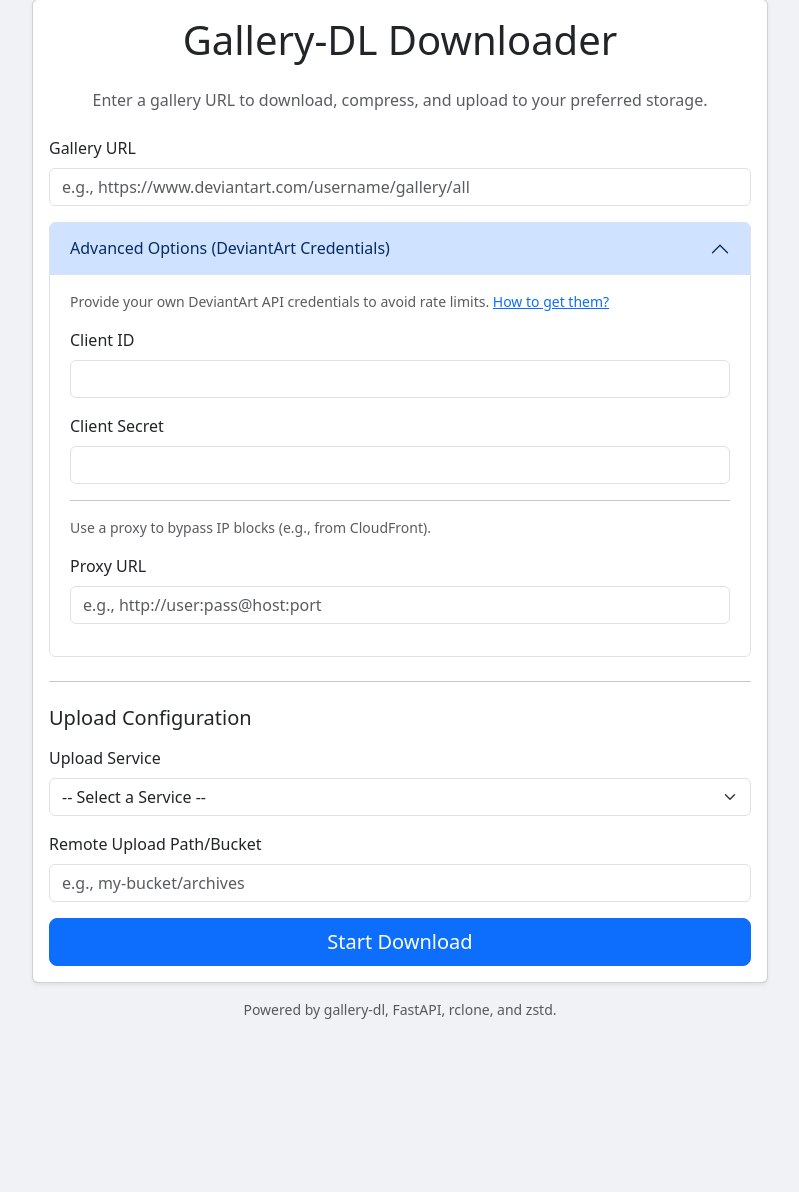
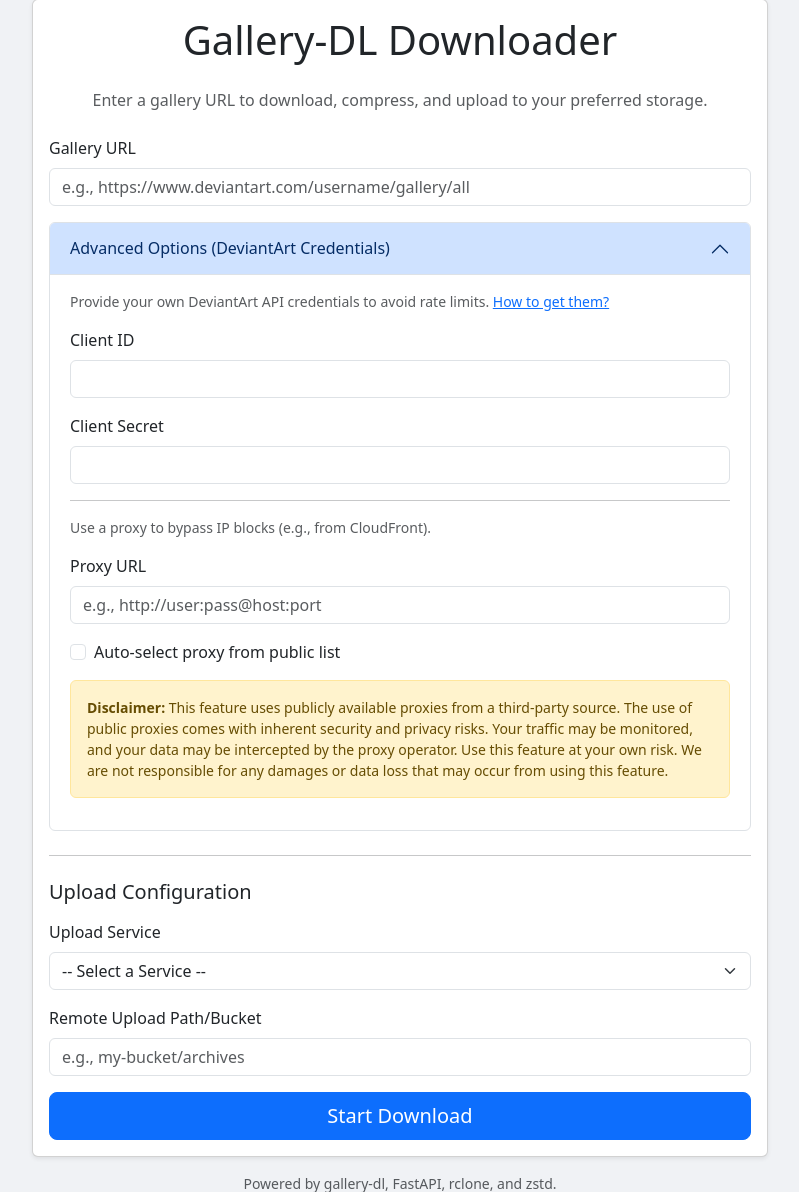
Before and after one commit to Jyf0214/web-dl-manager, a FastAPI app: page / in a window 1280 px wide, after a click on "Advanced Options (DeviantArt Credentials)". Shown: the part 51-1243 px from the top of the page, without its empty margins (240-1039 px from the left). Before the commit the page ends 1070 px from the top, so only its background shows below. Run offline with FastAPI, Linux system fonts and the light colour scheme; parts of the project's set-up code (start-up, migrations or seed data) failed here and were passed over; some libraries are stand-ins or nearby versions.

Commit message:
feat: Add auto-proxy feature and disclaimer
This commit introduces a feature to automatically select a proxy from a public list to bypass IP blocks. It also adds a disclaimer to the UI regarding the risks of using public proxies.

```diff
--- a/app/main.py
+++ b/app/main.py
@@ -2,6 +2,7 @@ import os
 import uuid
 import asyncio
 import httpx
+import random
 from pathlib import Path
 from fastapi import FastAPI, Request, Form, HTTPException
 from fastapi.responses import HTMLResponse, RedirectResponse
@@ -25,6 +26,15 @@ app = FastAPI(title="Gallery-DL Web UI")
 templates = Jinja2Templates(directory=str(BASE_DIR / "templates"))
 
 # --- Helper Functions ---
+async def get_random_proxy() -> str:
+    """Fetches a list of HTTP proxies and returns a random one."""
+    proxy_list_url = "https://raw.githubusercontent.com/TheSpeedX/PROXY-List/master/http.txt"
+    async with httpx.AsyncClient() as client:
+        response = await client.get(proxy_list_url)
+        response.raise_for_status()
+        proxies = response.text.splitlines()
+        return random.choice(proxies)
+
 async def run_command(command: str, command_to_log: str, status_file: Path):
     """Runs a shell command asynchronously, logs its progress in real-time, and has a timeout."""
     with open(status_file, "a") as f:
@@ -140,18 +150,26 @@ async def process_download_job(task_id: str, url: str, service: str, upload_path
         with open(status_file, "w") as f:
             f.write(f"Starting job {task_id} for URL: {url}\n")
 
+        proxy = params.get("proxy")
+        if params.get("auto_proxy"):
+            with open(status_file, "a") as f:
+                f.write("Auto-selecting proxy...\n")
+            proxy = await get_random_proxy()
+            with open(status_file, "a") as f:
+                f.write(f"Using proxy: {proxy}\n")
+
         gallery_dl_cmd = f"gallery-dl --verbose -D {task_download_dir}"
         if params.get("deviantart_client_id") and params.get("deviantart_client_secret"):
             gallery_dl_cmd += f" -o extractor.deviantart.client-id={params['deviantart_client_id']} -o extractor.deviantart.client-secret={params['deviantart_client_secret']}"
-        if params.get("proxy"):
-            gallery_dl_cmd += f" --proxy {params['proxy']}"
+        if proxy:
+            gallery_dl_cmd += f" --proxy {proxy}"
         gallery_dl_cmd += f" {url}"
 
         gallery_dl_cmd_log = f"gallery-dl --verbose -D {task_download_dir}"
         if params.get("deviantart_client_id") and params.get("deviantart_client_secret"):
             gallery_dl_cmd_log += f" -o extractor.deviantart.client-id={params['deviantart_client_id']} -o extractor.deviantart.client-secret=****"
-        if params.get("proxy"):
-            gallery_dl_cmd_log += f" --proxy {params['proxy']}"
+        if proxy:
+            gallery_dl_cmd_log += f" --proxy {proxy}"
         gallery_dl_cmd_log += f" {url}"
 
         await run_command(gallery_dl_cmd, gallery_dl_cmd_log, status_file)
@@ -233,6 +251,7 @@ async def create_download_job(
     deviantart_client_id: str = Form(None),
     deviantart_client_secret: str = Form(None),
     proxy: str = Form(None),
+    auto_proxy: bool = Form(False),
 ):
     """
     Accepts a download job, validates input, and starts it in the background.
--- a/app/templates/index.html
+++ b/app/templates/index.html
@@ -48,6 +48,15 @@
                                             <div class="mb-3">
                                                 <label for="proxy" class="form-label">Proxy URL</label>
                                                 <input type="text" class="form-control" id="proxy" name="proxy" placeholder="e.g., http://user:pass@host:port">
+                                            </div>
+                                            <div class="form-check mb-3">
+                                                <input class="form-check-input" type="checkbox" value="true" id="auto_proxy" name="auto_proxy">
+                                                <label class="form-check-label" for="auto_proxy">
+                                                    Auto-select proxy from public list
+                                                </label>
+                                            </div>
+                                            <div class="alert alert-warning small">
+                                                <strong>Disclaimer:</strong> This feature uses publicly available proxies from a third-party source. The use of public proxies comes with inherent security and privacy risks. Your traffic may be monitored, and your data may be intercepted by the proxy operator. Use this feature at your own risk. We are not responsible for any damages or data loss that may occur from using this feature.
                                             </div>
                                         </div>
                                     </div>
@@ -186,6 +195,18 @@
 
         // Initialize on page load
         showConfig();
+
+        const autoProxyCheckbox = document.getElementById('auto_proxy');
+        const proxyInput = document.getElementById('proxy');
+
+        autoProxyCheckbox.addEventListener('change', function() {
+            if (this.checked) {
+                proxyInput.disabled = true;
+                proxyInput.value = '';
+            } else {
+                proxyInput.disabled = false;
+            }
+        });
     </script>
 </body>
 </html>
```
